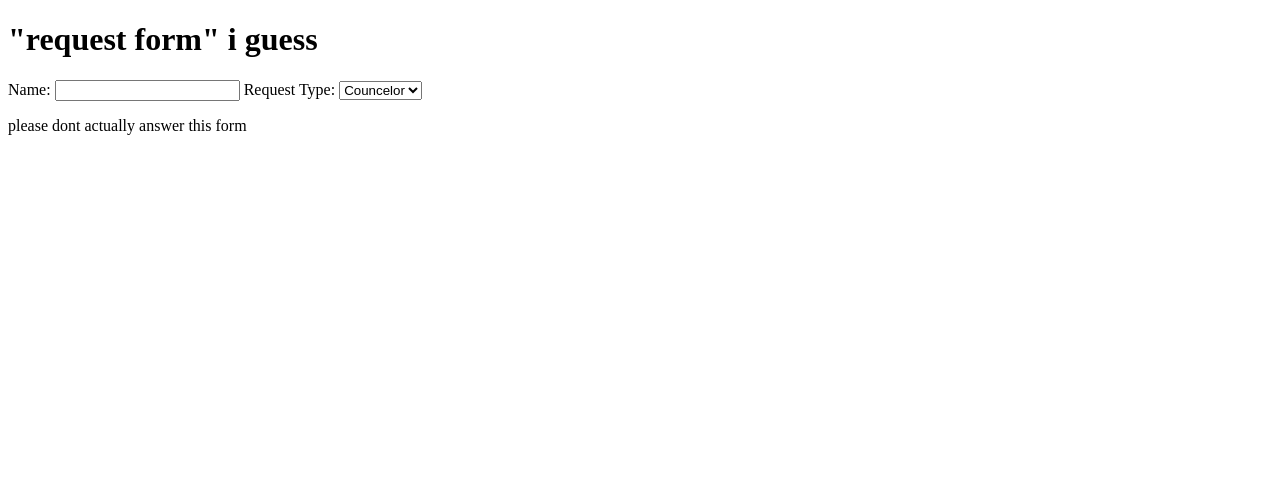
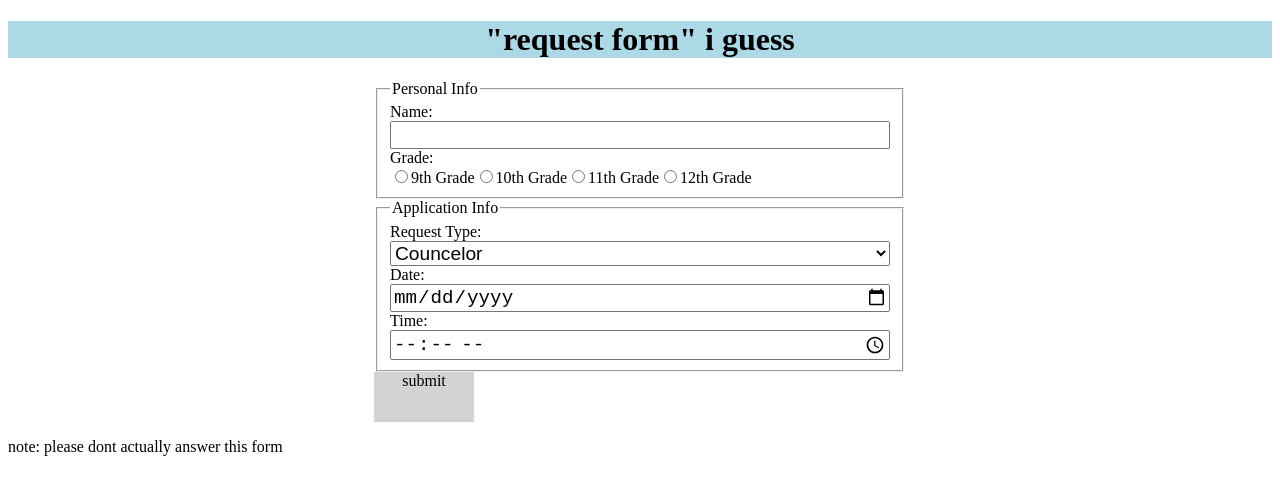
Before and after one commit to juniperdoesstuff/juniperdoesstuff.github.io, a plain HTML site: page req form/requests.html in a window 1280 px wide. Drawn offline with Linux system fonts and the light colour scheme.

Commit message:
added more stuff to the requests form.

```diff
--- a/req form/requests.css
+++ b/req form/requests.css
@@ -0,0 +1,34 @@
+h1{
+    text-align: center;
+    background-color: lightblue;
+}
+
+fieldset{
+    display:flex;
+    flex-direction:column;
+    width:500px;
+}
+
+form{
+    justify-self: center;
+}
+
+input{
+    font-size: 1.2rem;
+}
+
+select{
+    font-size: 1.2rem;
+}
+
+#grade-radio{
+    display: flex;
+    flex-direction: row;
+}
+
+#submitbutton{
+    height:50px;
+    width:100px;
+    background-color:lightgray;
+    text-align:center;
+}
--- a/req form/requests.html
+++ b/req form/requests.html
@@ -14,20 +14,44 @@
     </header>
 
     <form action="">
+        <fieldset id="personal">
+            <legend>Personal Info</legend>
         <label for="name">Name:</label>
         <input type="text" name="name" id="name">
 
-        <label for="type">Request Type:</label>
-        <select name="type" id="type">
+        <label for="grade">Grade:</label>
+        <div id="grade-radio">
+        <label for="9"><input type="radio" name="grade" id="9">9th Grade</label>
+        <label for="10"><input type="radio" name="grade" id="10">10th Grade</label>
+        <label for="11"><input type="radio" name="grade" id="11">11th Grade</label>
+        <label for="12"><input type="radio" name="grade" id="12">12th Grade</label>
+        </div>
+
+        </fieldset>
+        <fieldset id="app-info">
+            <legend>Application Info</legend>
+
+            <label for="type">Request Type:</label>
+            <select name="type" id="type">
             <option value="1">Councelor</option>
             <option value="2">Admin</option>
             <option value="3">Teacher</option>
             <option value="4">Security</option>
-        </select>
+            </select>
+
+            <label for="date">Date:</label>
+            <input type="date" name="date" id="date">
+
+            <label for="time">Time: </label>
+            <input type="time" name="time" id="time">
+        </fieldset>
+        <div id="submitbutton">
+            submit
+        </div>
     </form>
 
     <p>
-        please dont actually answer this form
+        note: please dont actually answer this form
     </p>
 </body>
 <script src="requests.js"></script>
```
